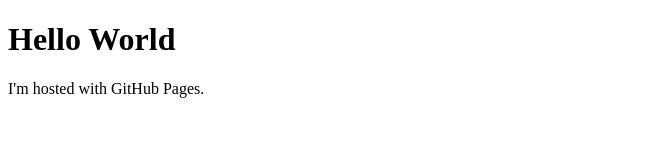
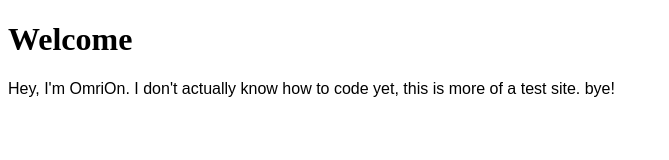
Before and after one commit to OmriOn/OmriOn.github.io, a plain HTML site: page index.html in a window 1280 px wide. Shown: the whole page, without its empty margins (0-669 px from the left). Drawn offline with Linux system fonts and the light colour scheme.

Commit message:
Update index.html

```diff
--- a/index.html
+++ b/index.html
@@ -1,7 +1,10 @@
 <!DOCTYPE html>
 <html>
+<head>
+<link rel="shortcut icon" href="favicon.ico"/>
+<title>OmriOn's Site</title>
 <body>
-<h1>Hello World</h1>
-<p>I'm hosted with GitHub Pages.</p>
+<h1>Welcome</h1>
+<p style="font-family: Arial">Hey, I'm OmriOn. I don't actually know how to code yet, this is more of a test site. bye!</p>
 </body>
 </html>
```
